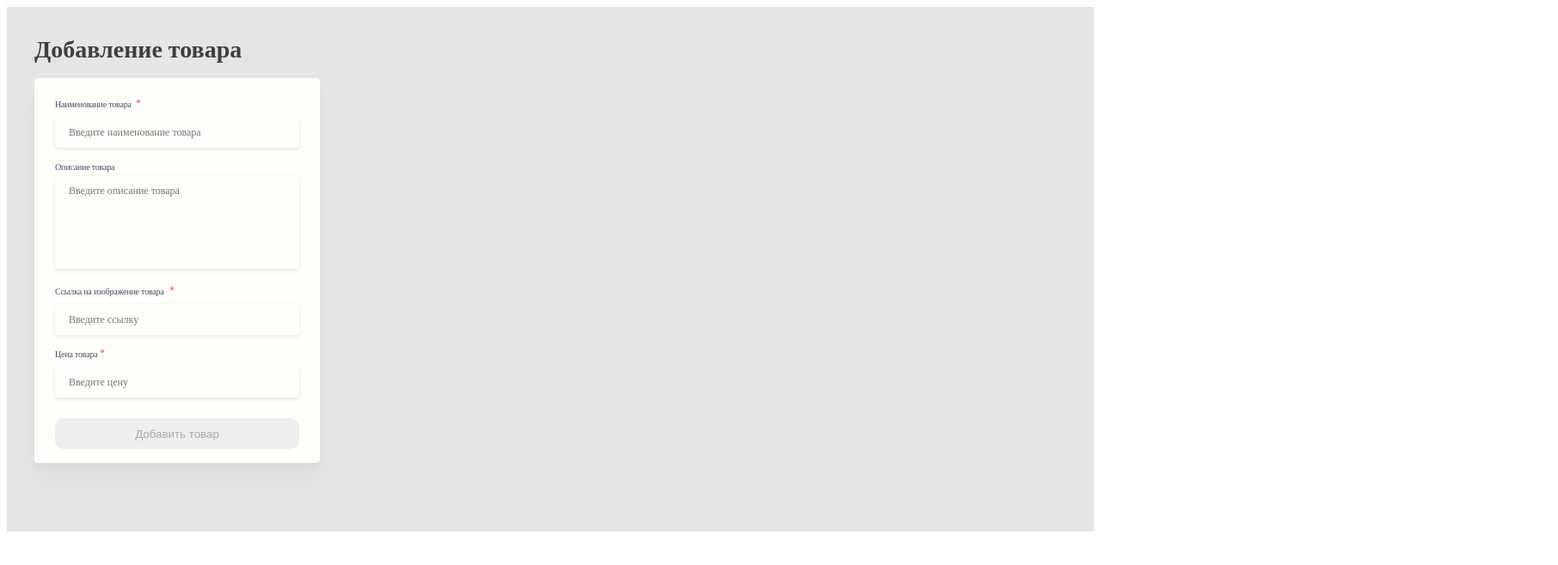
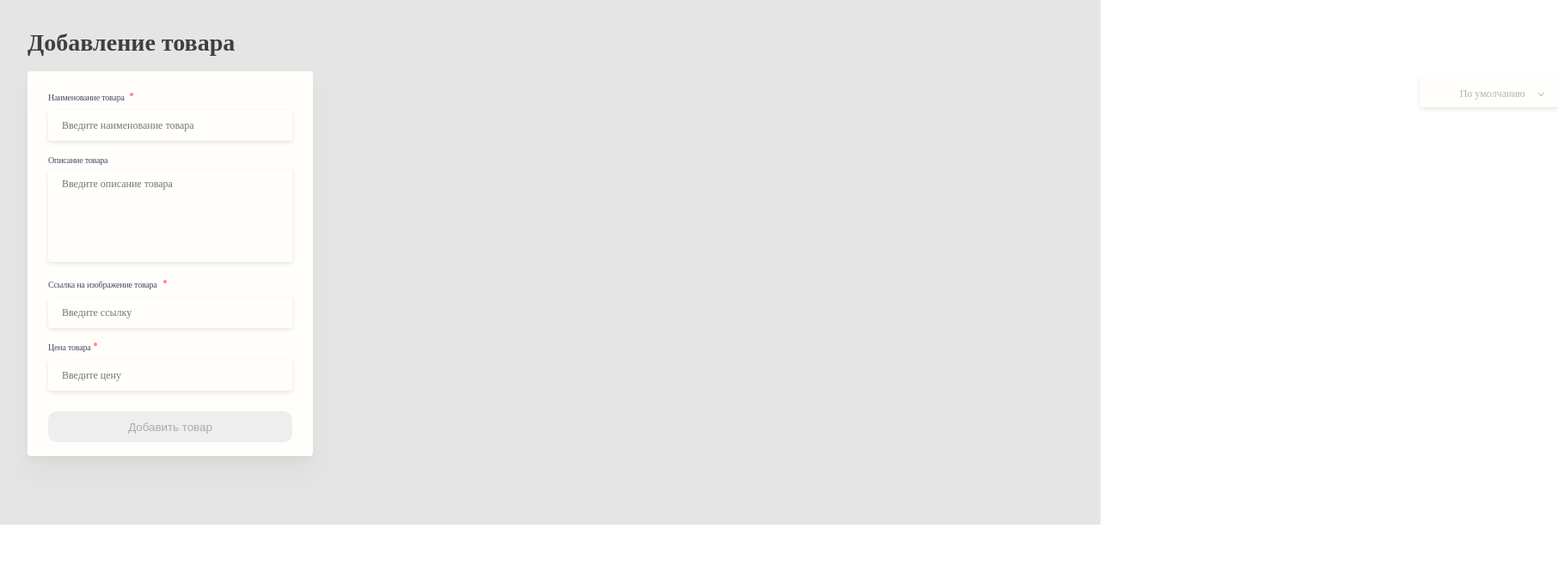
Before and after one commit to deem-zee/idaproject-test, a Vue app: page / in a window 1280 px wide. Shown: the top 658 px of the page at 86% size, 1812 px wide, since content can reach past the window. Built offline with nearby package versions, Linux system fonts and the light colour scheme.

Commit message:
добавлены фильтры, анимация успешного добавления товара

```diff
--- a/src/App.vue
+++ b/src/App.vue
@@ -27,7 +27,10 @@ export default {
 </script>
 
 
-<style scoped lang="scss">
+<style lang="scss">
+body {
+  margin: 0;
+}
 #app {
   font-family: Avenir, Helvetica, Arial, sans-serif;
   -webkit-font-smoothing: antialiased;
@@ -39,6 +42,7 @@ export default {
   flex-direction: row;
   // width: 100%;
   padding-bottom: 80px;
+  padding-right:32px;
 }
 
 // #productList {
--- a/src/components/AddProduct.vue
+++ b/src/components/AddProduct.vue
@@ -6,7 +6,6 @@ export <template>
         <div  class="requiredCircle"></div>
         <input type="text" v-model="product.naming" name="productName" id="productName" placeholder="Введите наименование товара" required>
         <label for="productDescription">Описание товара</label>
-        <!-- <input type="textarea" v-model="product.description" name="productDescription" id="productDescription" placeholder="Введите описание товара"/> -->
         <textarea v-model="product.description" name="productDescription" id="productDescription" placeholder="Введите описание товара" cols="30" rows="10"></textarea>
         <label for="productImageLink">Ссылка на изображение товара</label>
         <div  class="requiredCircle"></div>
@@ -15,6 +14,7 @@ export <template>
         <div class="requiredCircle"></div>
         <input type="text" v-model="product.price" @keyup="mask" name="productPrice" id="productPrice" placeholder="Введите цену" required>
         <button id="addProduct__container__submit"  @click.prevent="addProduct(product)" :disabled="validate == false">Добавить товар</button>
+        <div class="success" :class="{successfullyAdded: succeed}"><div class="arrow"></div></div>
     </form>
   </div>
 </template>
@@ -31,7 +31,8 @@ export default {
                 link: null,
                 price: null,
                 id: null
-            }
+            },
+            succeed: false,
 
         }
     },
@@ -52,6 +53,10 @@ export default {
                 price: null,
                 id: null
            }
+            this.succeed = true;
+            setTimeout(() => {
+                this.succeed = false;
+            }, 3000)
 
         },
         mask(e) {
@@ -177,4 +182,34 @@ export default {
             background: rgb(116, 245, 116);
         }
     }
+
+    .success {
+        position: relative;
+        left: 320px;
+        top: -63px;
+        color: white;
+        background: rgb(153, 249, 153);
+        border-radius: 4px;
+        width: 36px;
+        height: 36px;
+        border-radius: 18px;
+        z-index: 1;
+        opacity: 0;
+        transition: opacity 1s ease-in;
+    }
+    .arrow {
+        position: relative;
+        top: 14.5px;
+        left: 13px;
+        transform: rotate(-45deg);
+        width: 10px;
+        height: 5px;
+        border-left: 1px solid white;
+        border-bottom: 1px solid white;
+
+    }
+    .successfullyAdded {
+        opacity: 1;
+        transition: opacity 1s ease-in;
+    }
 </style>
--- a/src/components/ProductList.vue
+++ b/src/components/ProductList.vue
@@ -1,28 +1,70 @@
 <template>
+  <!-- <div > -->
     <div id="productList__container">
-    <div id="productList" v-for="product in getProducts"
-      :key="product.id">
-     <div id="singleProduct">
-      <button id="delete" @click="deleteProduct(product)"></button>
-      <div id="singleProduct__img" :style="{ backgroundImage: 'url(' + product.link + ')' }"></div>
+      <ul id="sortProduct"><span class="sortProductLabel">По умолчанию</span> <div class="downfallImg"></div>
+        <li @click="sortAscend">По возрастанию цены</li>
+        <li @click="sortDescend">По убыванию цены</li>
+        <li @click="sortByName">По названию</li>
+      </ul>
+
+    <div id="productList" v-for="product in data"
+      :key="product.id" :class="{deleted:isDeleted }">
+      <!-- <div> -->
+        <div id="singleProduct" >
+          <button id="delete"  @click="deleteProductFromList(product)" ></button>
+          <div id="singleProduct__img"   :style="{ backgroundImage: 'url(' + product.link + ')' }"></div>
           <p id="singleProduct__naming">{{product.naming}}</p>
           <p id="singleProduct__description">{{product.description}}</p>
           <p id="singleProduct__price">{{product.price}} руб.</p>
      </div>
+
+      <!-- </div> -->
+
     </div>
     </div>
+
+  <!-- </div> -->
 </template>
 
 <script>
 import { mapActions, mapGetters } from "vuex";
 export default {
+  data() {
+    return {
+      data: [],
+      ascend: false,
+      descend: false,
+      byName: false,
+      isDeleted: false,
+    }
+  },
   computed: {
     ...mapGetters(['getProducts']),
   },
   methods: {
-    ...mapActions(['deleteProduct'])
+    ...mapActions(['deleteProduct']),
+    sortAscend() {
+      this.data.sort( (a, b) => a.price > b.price ? 1 : -1);
+    },
+    sortDescend() {
+      this.data.sort( (a, b) => a.price < b.price ? 1 : -1);
+    },
+    sortByName() {
+      this.data.sort( (a, b) => a.naming > b.naming ? 1 : -1);
+    },
+    deleteProductFromList(product) {
+
+      this.isDeleted = true;
+      setTimeout(() => {
+        this.isDeleted = false;
+        this.$store.dispatch('deleteProduct', product);
+      },3000)
     }
 
+  },
+  created() {
+    this.data = this.$store.getters.getProducts;
+  }
 }
 </script>
 
@@ -30,7 +72,7 @@ export default {
 
 #productList__container {
   box-sizing: border-box;
-  margin-right: 32px;
+  padding-right: 32px;
 }
 
 #productList {
@@ -62,7 +104,7 @@ export default {
     opacity: 0;
     width: 32px;
     height: 32px;
-    left: 309px;
+    left: 320px;
     top: -8px;
     background: #FF8484;
     background-image: url('../assets/delete1.png');
@@ -124,4 +166,89 @@ export default {
   margin-left: 16px;
 }
 
+#sortProduct {
+  position: absolute;
+  width: 121.49px;
+  height: 36px;
+  left: 1287px;
+  top: 31px;
+  background: #FFFEFB;
+  box-shadow: 0px 2px 5px rgba(0, 0, 0, 0.1);
+  border-radius: 4px;
+
+  .sortProductLabel {
+    position: relative;
+    top: 10px;
+    left: -16px;
+    font-family: 'Source Sans Pro';
+    font-style: normal;
+    font-weight: 400;
+    font-size: 12px;
+    line-height: 15px;
+    color: #B4B4B4;
+  }
+
+
+  .downfallImg {
+    box-sizing: border-box;
+    position: absolute;
+    position: relative;
+    width: 4.59px;
+    height: 4.59px;
+    left: 99px;
+    top: -1px;
+    border: 1px solid #B4B4B4;
+    border-left: none;
+    border-top: none;
+    transform: rotate(45deg);
+  }
+  li {
+    position: absolute;
+    top: 0;
+    opacity: 0;
+    background: white;
+    width: 121.49px;
+    height: 36px;
+    border-top: 1px solid black;
+    font-family: 'Source Sans Pro';
+    font-style: normal;
+    font-weight: 400;
+    font-size: 16px;
+    line-height: 20px;
+    color: #3F3F3F;
+    &:hover {
+      cursor: pointer;
+    }
+  }
+  &:hover {
+    cursor: pointer;
+    li:nth-of-type(1) {
+      transition: all 1s ease-out;
+      position: absolute;
+      top: 40px;
+      opacity:1;
+
+    }
+    li:nth-of-type(2) {
+      transition: all 1s ease-out;
+      position: absolute;
+      top: 70px;
+      opacity:1;
+      z-index: 1;
+    }
+    li:nth-of-type(3) {
+      transition: all 1s ease-out;
+      position: absolute;
+      top: 100px;
+      opacity:1;
+      z-index: 1;
+      border-bottom: 1px solid black;
+    }
+  }
+}
+.deleted {
+  opacity: 0;
+  transition: opacity 0.5s ease-out;
+}
+
 </style>
```
Lines whose indentation alone changed are shown as unchanged.
